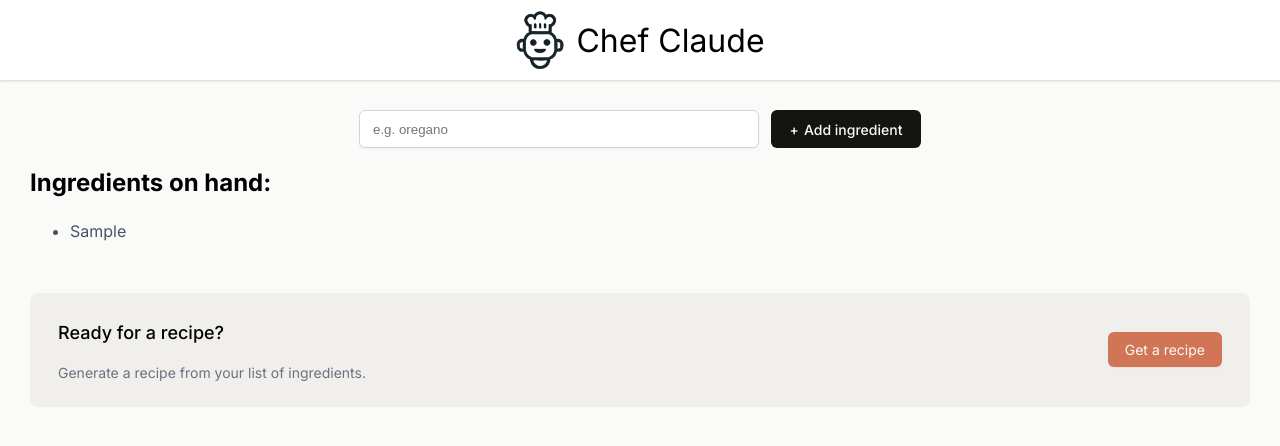
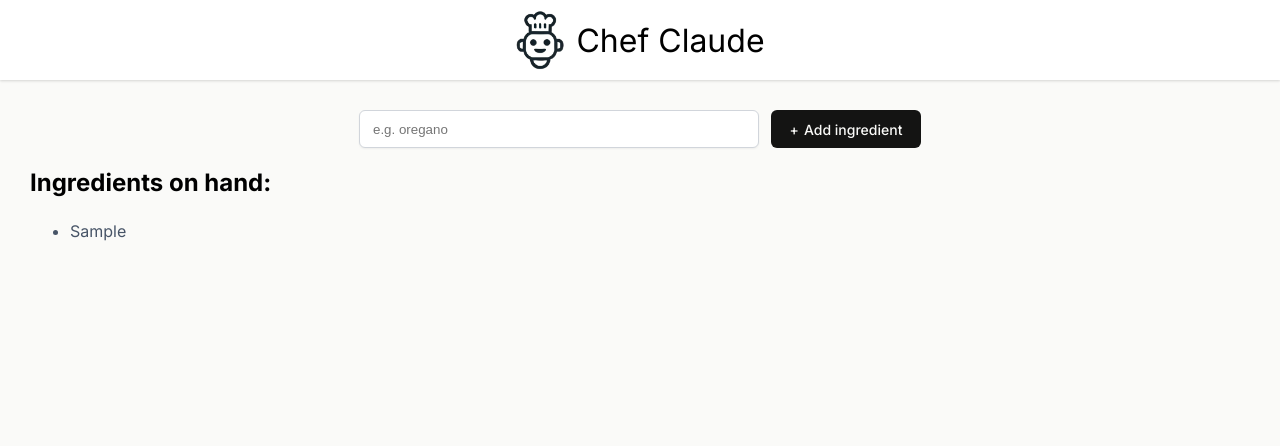
Before and after one commit to kolodziejmateusz/React-kurs-scrimba, a React (Vite) app in the folder Section3-React-State-Chef-Claude/: page / in a window 1280 px wide. Both pictures are taken after typing "Sample" into the empty fields and a click on the button "Add ingredient". Shown: the top 446 px of the page. Built offline with nearby package versions, Linux system fonts and the light colour scheme.

Commit message:
Chef Claude: conditional rendering challenge 2

```diff
--- a/Section3-React-State-Chef-Claude/src/components/Main.jsx
+++ b/Section3-React-State-Chef-Claude/src/components/Main.jsx
@@ -29,6 +29,7 @@ export default function Main() {
               <li key={index}>{ingredient}</li>
             ))}
           </ul>
+          {ingredients.length > 3 && (
             <div className="get-recipe-container">
               <div>
                 <h3>Ready for a recipe?</h3>
@@ -36,6 +37,7 @@ export default function Main() {
               </div>
               <button>Get a recipe</button>
             </div>
+          )}
         </section>
       )}
     </main>
```
Lines whose indentation alone changed are shown as unchanged.
